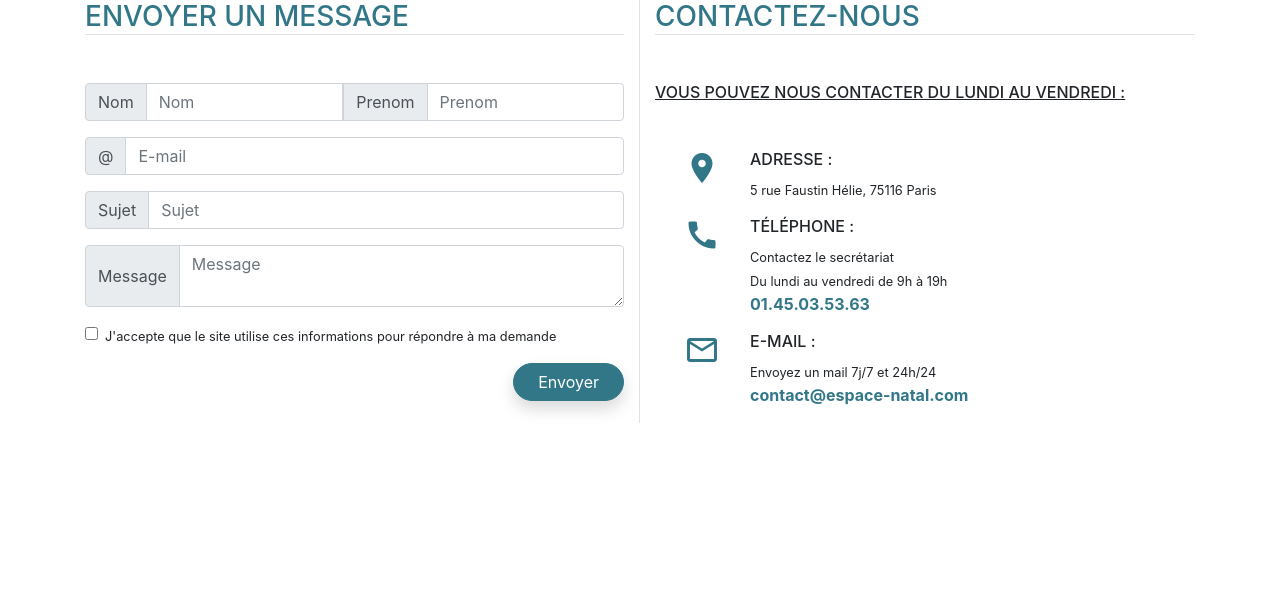
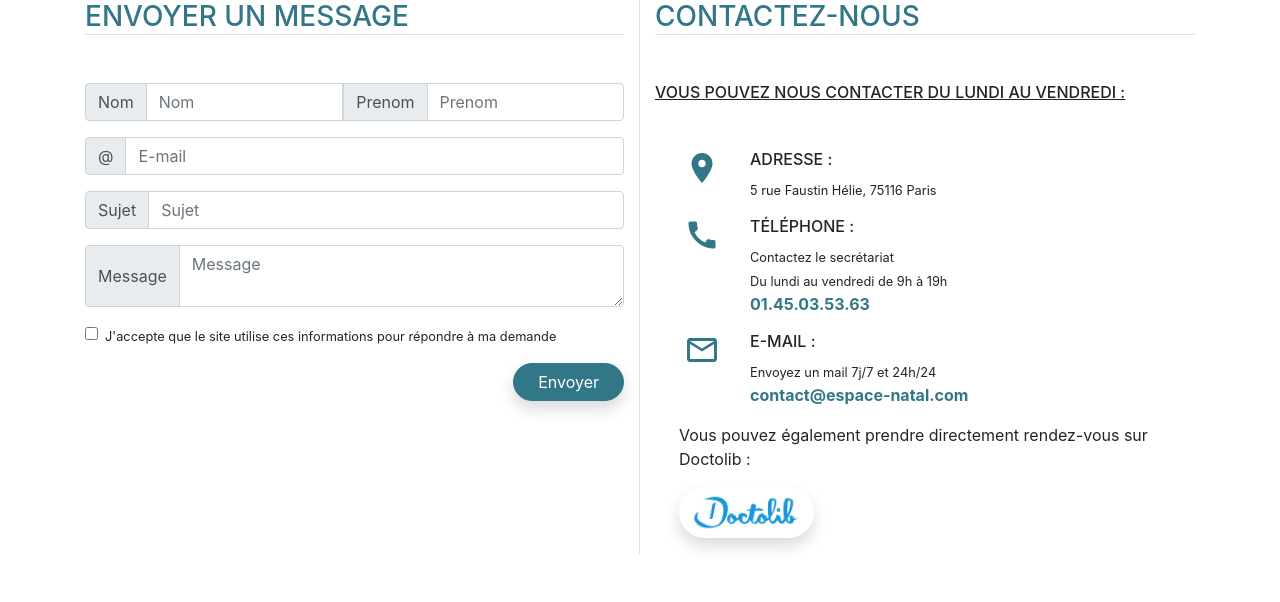
Before and after one commit to guillaumeMECE/espace-natal, a PHP site: page /contact/index.php in a window 1280 px wide. Shown: the part 302-904 px from the top of the page. Before the commit the page ends 725 px from the top, so only its background shows below. Run offline with PHP 8.4, Linux system fonts and the light colour scheme; some libraries are stand-ins or nearby versions.

Commit message:
add doctolib, open in new tab

```diff
--- a/contact/index.php
+++ b/contact/index.php
@@ -117,6 +117,16 @@
             <strong class="primaryColor">contact@espace-natal.com</strong>
           </div>
         </div>
+        <div class="row mb-3">
+          <div class="col-12">
+            <p class="ml-4">Vous pouvez également prendre directement rendez-vous sur Doctolib :</p>
+            <a class="btn btn-default shadow rounded-pill ml-4 w-25" href="https://www.doctolib.fr/maison-perinatale/paris/espace-natal" target="_blank" style="background-color: #fff;">
+              <div class="d-inline w-25" >
+                <img src="\espace-natal\src\logo-doctolib.jpg" class="img-fluid w-100">
+              </div>
+              </a>
+          </div>
+        </div>
       </div>
     </div>
   </div>
```
Also changed, not shown: src/logo-doctolib.jpg (added).
